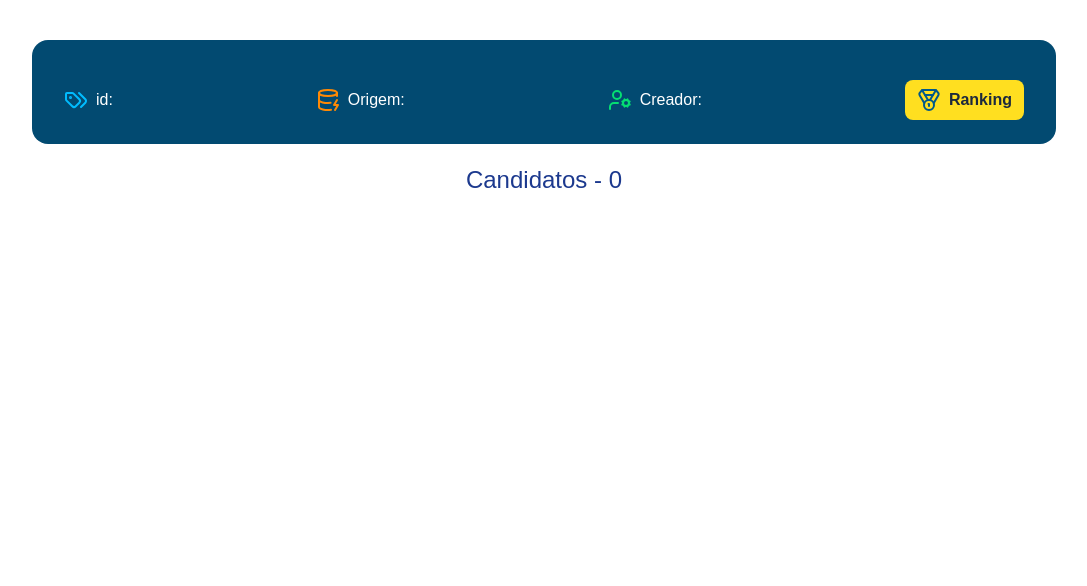
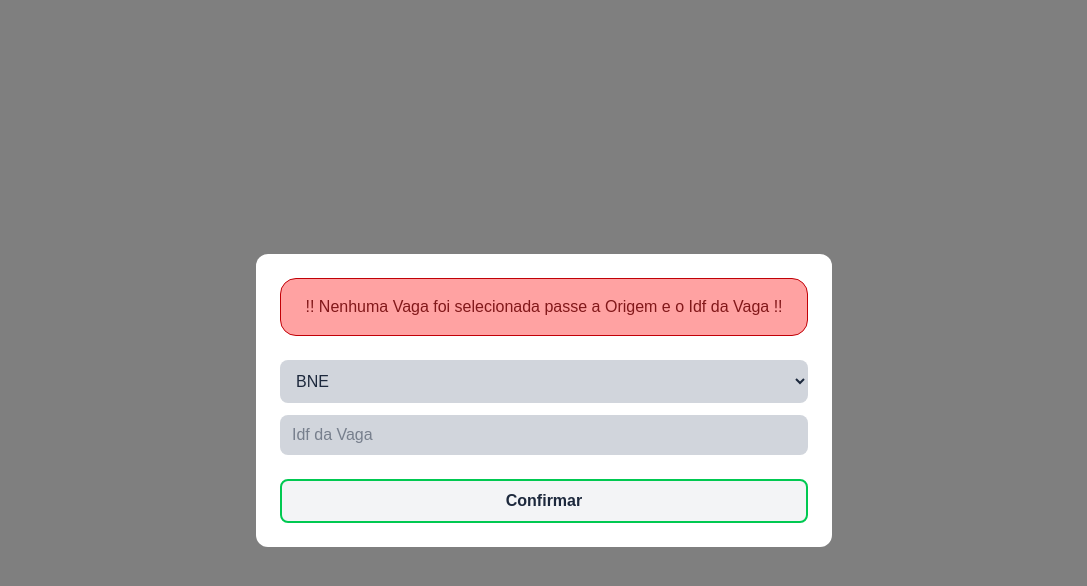
Before and after one commit to waltindobne/App-Inovacao, a Next.js app in the folder app/: page / in a window 1280 px wide. Shown: the top 586 px of the page, without its empty margins (96-1183 px from the left). Built offline with nearby package versions, Linux system fonts and the light colour scheme.

Commit message:
finalmente foi tudo

```diff
--- a/app/src/Context/AppContext.tsx
+++ b/app/src/Context/AppContext.tsx
@@ -14,7 +14,12 @@ export interface Candidate {
     candidateName: string;
     candidate_CV: string;
     origemEnum: number;
+    idf_Candidate: number;
+    idf_Vacancy: number;
+    percentage: number;
+    reason: string;
 }
+
 
 export interface Questions {
     id: number;
--- a/app/src/app/layout.tsx
+++ b/app/src/app/layout.tsx
@@ -14,7 +14,7 @@ import { DataProvider } from "@/Context/AppContext";
   });
 
   export const metadata: Metadata = {
-    title: "Create Next App",
+    title: "InterView",
     description: "Generated by create next app",
   };
 
@@ -31,7 +31,7 @@ import { DataProvider } from "@/Context/AppContext";
         <body
           className={`${geistSans.variable} ${geistMono.variable} antialiased`}
         >
-          <DataProvider> {/* Envolvendo toda a aplicação com o contexto */}
+          <DataProvider>
             {children}
           </DataProvider>
         </body>
--- a/app/src/components/candidate/page.tsx
+++ b/app/src/components/candidate/page.tsx
@@ -28,7 +28,7 @@ function Page(){
         try{
             localStorage.setItem('idVaga', String(externalId));
             localStorage.setItem('origem', String(origem));
-            console.log(origem)
+            console.log(origem);
             const responseVaga = await VacancyService.GetVacancyByExternalId(Number(externalId), origem);
             console.log('Vaga Encontrada:', responseVaga);
             setSelectedVaga(responseVaga.data);
@@ -51,7 +51,7 @@ function Page(){
     };
 
     const handleToRanking = () => {
-        router.push('/Ranking')
+        router.push('/ranking')
     }
 
     const OpenCV = (e: React.MouseEvent, candidato: Candidate) => {
@@ -71,7 +71,7 @@ function Page(){
         <div className="w-4/5 mx-auto py-10">
 
             <div className="w-full flex flex-wrap justify-center items-center">
-            {candidates.length !== 0 ? (
+            {candidates.length === 0 ? (
                 <div className="w-full h-screen bg-[rgb(0,0,0,0.5)] fixed inset-0 flex justify-center items-center">
                         <form onSubmit={(e) => {
                             e.preventDefault();
@@ -92,14 +92,14 @@ function Page(){
                 ) : (
                 <div className="w-full bg-white">
                     <div className="w-full flex justify-center items-center">
-                        <div className="w-full py-6 px-8 bg-sky-900 rounded-2xl ">
+                        <div className="w-full py-6 px-8 bg-sky-900 rounded-2xl">
                             <h1 className="text-2xl font-bold">{selectedVaga?.vacancyName}</h1>
                             <p>{selectedVaga?.description}</p>
                             <div className="flex justify-between items-center mt-4">
                                 <p className="flex"><Tags className="mr-2 text-sky-400"/>id: {selectedVaga?.id}</p>
                                 <p className="flex"><DatabaseZap className="mr-2 text-orange-400"/>Origem: {Enum[selectedVaga?.origemEnum ?? 0]}</p>
-                                <p className="flex"><UserCog className="mr-2 text-green-400"/>Creador: {selectedVaga?.vacancyCreator}</p>
-                                <button className="flex cursor-pointer bg-yellow-300 text-slate-800 font-semibold px-3 py-2 rounded-lg"><Medal className="text-sky-800 mr-2"/>Ranking</button>
+                                <p className="flex"><UserCog className="mr-2 text-green-400"/>Criador: {selectedVaga?.vacancyCreator}</p>
+                                <button onClick={handleToRanking} className="flex cursor-pointer bg-yellow-300 text-slate-800 font-semibold px-3 py-2 rounded-lg"><Medal className="text-sky-800 mr-2"/>Ranking</button>
                             </div>
                         </div>
                     </div>
--- a/app/src/components/ranking/page.tsx
+++ b/app/src/components/ranking/page.tsx
@@ -3,165 +3,8 @@ import { useState, useEffect, ReactNode } from "react";
 import axios from "axios";
 import { ArrowBigLeft, DatabaseZap, FileUser, Medal, Tags, UserCog } from "lucide-react";
 import { useRouter } from "next/navigation";
-import { useData, Vacancy } from "@/Context/AppContext";
-import { CandidateService, RankingService } from "@/Services/WebApi";
-
-interface Candidato {
-    id: number;
-    nome: string;
-    email: string;
-    telefone: string;
-    idade: number;
-    aptidao: number;
-    motivo: string;
-    vaga: number;
-    foto: string;
-}
-interface Data {
-    perguntas?: string[];
-    respostas?: string[];
-    // ... outras propriedades
-  }
-
-export interface Vaga {
-    id: number;
-    foto: string;
-    vaga: string;
-    quantidade: number;
-    salario: number;
-    requisitos: string;
-  }
-
-const candidates = [
-    {
-        "id": 1,
-        "nome": "João",
-        "email": "joao@gmail.com",
-        "telefone": "(41) 9 8765 4321",
-        "idade": 20,
-        "aptidao": 90,
-        "motivo": "João demonstrou excelente domínio técnico, destacando-se na resolução de problemas e na habilidade de aprender novas tecnologias rapidamente. Seu envolvimento ativo em projetos acadêmicos e pessoais evidencia sua iniciativa e potencial de crescimento.",
-        "vaga": 1,
-        "foto": "https://encrypted-tbn0.gstatic.com/images?q=tbn:ANd9GcRs6NOtbwDZZAe8GpwIjUTq2WYn_ExYBshhhQ&s"
-    },
-    {
-        "id": 2,
-        "nome": "Maria",
-        "email": "maria@gmail.com",
-        "telefone": "(41) 9 8765 4321",
-        "idade": 25,
-        "aptidao": 74,
-        "motivo": "Maria se destacou pela sua comunicação clara e objetiva, sendo uma peça-chave em atividades colaborativas. Seu histórico profissional demonstra grande habilidade em liderar equipes e propor soluções inovadoras.",
-        "vaga": 2,
-        "foto": "https://i0.wp.com/blog.infojobs.com.br/wp-content/uploads/2023/08/aproximacao-de-uma-jovem-profissional-feminina-fazendo-contato-visual-contra-o-fundo-colorido.jpg?resize=604%2C403&ssl=1"
-    },
-    {
-        "id": 3,
-        "nome": "Carlos",
-        "email": "carlos@gmail.com",
-        "telefone": "(41) 9 8765 4321",
-        "idade": 30,
-        "aptidao": 30,
-        "motivo": "Carlos demonstrou forte comprometimento e dedicação. Embora tenha apresentado dificuldades técnicas, seu empenho em buscar melhorias contínuas e sua experiência prévia em ambientes corporativos agregam valor ao time.",
-        "vaga": 3,
-        "foto": "https://f.i.uol.com.br/fotografia/2025/01/28/17380813716799045bb0ffb_1738081371_3x2_md.jpg"
-    },
-    {
-        "id": 4,
-        "nome": "Ana",
-        "email": "ana@gmail.com",
-        "telefone": "(41) 9 8765 4321",
-        "idade": 22,
-        "aptidao": 85,
-        "motivo": "Ana apresentou excelente capacidade analítica e espírito crítico, sendo muito elogiada pelo seu raciocínio lógico durante as entrevistas técnicas. Sua postura profissional e segurança nas respostas mostram preparo e experiência.",
-        "vaga": 4,
-        "foto": "https://randomuser.me/api/portraits/women/44.jpg"
-    },
-    {
-        "id": 5,
-        "nome": "Felipe",
-        "email": "felipe@gmail.com",
-        "telefone": "(41) 9 8765 4321",
-        "idade": 27,
-        "aptidao": 78,
-        "motivo": "Felipe possui forte habilidade em gestão de tempo e organização, destacando-se por sua abordagem prática e soluções criativas durante os testes. Sua experiência anterior fortalece suas competências na área administrativa.",
-        "vaga": 5,
-        "foto": "https://randomuser.me/api/portraits/men/44.jpg"
-    },
-    {
-        "id": 6,
-        "nome": "Juliana",
-        "email": "juliana@gmail.com",
-        "telefone": "(41) 9 8765 4321",
-        "idade": 24,
-        "aptidao": 95,
-        "motivo": "Juliana se destacou pela sua facilidade em lidar com pessoas e sua capacidade de criar conexões rapidamente. Sua empatia e habilidades interpessoais são grandes diferenciais para cargos que exigem interação constante com clientes.",
-        "vaga": 6,
-        "foto": "https://randomuser.me/api/portraits/women/45.jpg"
-    },
-    {
-        "id": 7,
-        "nome": "Ricardo",
-        "email": "ricardo@gmail.com",
-        "telefone": "(41) 9 8765 4321",
-        "idade": 35,
-        "aptidao": 60,
-        "motivo": "Ricardo demonstrou habilidades sólidas em gestão de conflitos e negociação. Sua experiência anterior em liderança de equipes foi crucial para a resolução eficiente de problemas durante as dinâmicas de grupo.",
-        "vaga": 7,
-        "foto": "https://randomuser.me/api/portraits/men/45.jpg"
-    },
-    {
-        "id": 8,
-        "nome": "Carolina",
-        "email": "carolina@gmail.com",
-        "telefone": "(41) 9 8765 4321",
-        "idade": 28,
-        "aptidao": 88,
-        "motivo": "Carolina possui grande habilidade analítica e lógica. Sua experiência anterior em áreas de tecnologia e sua capacidade de adaptação às mudanças foram pontos fortes destacados durante o processo seletivo.",
-        "vaga": 8,
-        "foto": "https://randomuser.me/api/portraits/women/46.jpg"
-    },
-    {
-        "id": 9,
-        "nome": "Marcos",
-        "email": "marcos@gmail.com",
-        "telefone": "(41) 9 8765 4321",
-        "idade": 32,
-        "aptidao": 40,
-        "motivo": "Marcos demonstrou ser uma pessoa extremamente dedicada e esforçada. Embora tenha apresentado algumas dificuldades técnicas, seu interesse em aprender e evoluir ficou evidente durante o processo seletivo.",
-        "vaga": 9,
-        "foto": "https://randomuser.me/api/portraits/men/46.jpg"
-    },
-    {
-        "id": 10,
-        "nome": "Beatriz",
-        "email": "beatriz@gmail.com",
-        "telefone": "(41) 9 8765 4321",
-        "idade": 29,
-        "aptidao": 92,
-        "motivo": "Beatriz demonstrou habilidades excepcionais em comunicação e persuasão. Sua experiência na área comercial e sua postura profissional garantiram um desempenho acima da média durante todas as etapas do processo seletivo.",
-        "vaga": 10,
-        "foto": "https://randomuser.me/api/portraits/women/47.jpg"
-    }
-];
-const vagas:Vaga[] = [
-    {
-        "id": 1,
-        "foto": "https://encrypted-tbn0.gstatic.com/images?q=tbn:ANd9GcTH-Xu2k0C4wdc35bq-r9uI1813kclztywZhw&s",
-        "vaga": "Desenvolvedor Frontend",
-        "quantidade": 2,
-        "salario": 4000,
-        "requisitos": "html, css, javascript, react, tailwind"
-    },
-    {
-        "id": 2,
-        "foto": "https://i.pinimg.com/564x/b4/00/bb/b400bba24a3ac713c5611facf4376d7e.jpg",
-        "vaga": "Desenvolvedor Backend",
-        "quantidade": 3,
-        "salario": 4500,
-        "requisitos": "c#, sql, github, azure"
-    }
-];
+import { Candidate, useData, Vacancy } from "@/Context/AppContext";
+import { CandidateService, RankingService, VacancyService } from "@/Services/WebApi";
 
 const Enum = [
     "",
@@ -171,94 +14,81 @@ const Enum = [
 
 function Page(){
     const router = useRouter();
-    const [isOpen, setIsOpen] = useState(true);
-    const { data, setData } = useData();
-    console.log(data);
     const [modalClass, setModalClass] = useState("scale-0 opacity-0");
 
-    const [selectedCandidate, setSelectedCandidate] = useState<Candidato | null>(null);
-    const [selectedVaga, setSelectedVaga] = useState<Vaga | null>(null);
-
-
     const [vacancy, setVacancy] = useState<Vacancy | null>(null);
+    const [candidates, setCandidates] = useState<Candidate[]>([]);
+    const [selectedCandidate, setSelectedCandidate] = useState<Candidate | null>(null);
 
     const idCandidate = Number(localStorage.getItem('idCandidate'));
     const idVaga = Number(localStorage.getItem('idVaga'));
     const origemEnum = Number(localStorage.getItem('origem'));
 
-    const ordenarPorAptidao = (lista:Candidato[]) => {
-        return [...lista]
-        .filter(candidato => candidato.aptidao > 50)
-        .sort((a, b) => b.aptidao - a.aptidao );
-    };
+    useEffect(() => {
+        const fetchRanking = async () => {
+            try {
+                console.log("idVaga:", idVaga, "origemEnum:", origemEnum);
+                const responseRanking = await RankingService.GetAllRankingsByVacancyId(idVaga);
+                const responseVacancy = await VacancyService.GetVacancyByExternalId(idVaga, origemEnum);
+                setVacancy(responseVacancy.data);
 
-    const Ranking = async() => {
-        try{
-            const responseRanking = RankingService.GetAllRankingsByVacancyId(idVaga);
-            if(!responseRanking){
-                useEffect(() => {
-                    RankingService.CreateRankingByIA()
-                    .then((response) => {
-                        console.log(response);
-                    })
-                    .catch((error) => {
-                        console.log('Erro ao tentar criar o Ranking',error);
-                    })
-                }, []);
+                if (!responseRanking || !responseRanking.data || responseRanking.data.length === 0) {
+                    const response = await RankingService.CreateRankingByIA(origemEnum, idVaga);
+                    setCandidates(response.data);
+                    console.log("Candidatos retornados:", response.data);
+                } else {
+                    console.log('Ranking ja existente na base de dados, não foi gerado, caso queira clique para gerar manualmente');
+                    console.log("Dados do ranking existentes:", responseRanking.data);
+                    setCandidates(responseRanking.data);
+                }
+            } catch (error) {
+                console.log('Erro ao listar o ranking:', error);
             }
-        }
-        catch(error){
-            console.log('Erro ao listar o rankig:', error);
-        }
-    }
+        };
 
-    /*useEffect(() => {
-        CandidateService.GetAllCandidates()
-            .then((response) => {
-                console.log(response.data);
-                setCandidates(response.data);
-            })
-            .catch((error) => {
-                console.log('Erro ao tentar listar candidatos:', error)
-            })
-    }, [])
+        fetchRanking();
+    }, [idVaga]);
 
-    const OpenCV = (e: React.MouseEvent, candidato: Candidato) => {
-            e.stopPropagation();
-            setSelectedCandidate(candidato);
-            const idVaga = localStorage.getItem('idVaga');
-
-            if (idVaga) {
-                const vagaEncontrada = vagas.find(v => v.id === parseInt(idVaga));
-                setSelectedVaga(vagaEncontrada || null);
-
-                // Carrega perguntas e respostas do contexto
-                if (data.perguntas) {
-                    setPerguntas(data.perguntas);
-                }
-                if (data.respostas) {
-                    setRespostas(data.respostas);
-                }
-            } else {
-                setSelectedVaga(null);
-            }
+    const OpenCV = async (e: React.MouseEvent, candidato: Candidate) => {
+        try {
+            const response = await CandidateService.GetCandidateById(candidato.origemEnum, candidato.idf_Candidate);
+            setSelectedCandidate(response.data);
+            console.log('Sucesso ao encontrar o candidato', response.data);
 
             setTimeout(() => {
                 setModalClass("scale-100 opacity-100");
             }, 10);
-        };
+        } catch (error) {
+            console.log('Erro ao tentar listar os dados do candidato', error);
+        }
+    }
     const closeModal = () => {
         setModalClass("scale-0 opacity-0");
         setTimeout(() => {
             setSelectedCandidate(null);
         }, 200);
+    };
+
+    // nesta função abaixo de listar da maior porcentagem para a menor ele pega somente até 50% menos que isso ele não pega
+
+    /*const ordenarPorAptidao = (lista:Candidate[]) => {
+        return [...lista]
+        .filter(candidato => candidato.percentage > 50)
+        .sort((a, b) => b.percentage - a.percentage );
     };*/
+
+    // nessa aqui ele pega todos desde o maior até o menor
+
+    const ordenarPorAptidao = (lista:Candidate[]) => {
+        return [...lista]
+        .sort((a, b) => b.percentage - a.percentage );
+    };
 
     return(
         <div className="w-4/5 mx-auto my-10">
             <div className="w-full flex justify-center items-center">
                 <div className="w-full py-6 px-8 bg-sky-900 rounded-2xl ">
-                    <h1 className="text-2xl font-bold">{vacancy?.vacancyName}</h1>
+                    <h1 className="text-2xl font-bold text-amber-100">{vacancy?.vacancyName}</h1>
                     <p>{vacancy?.description}</p>
                     <div className="flex justify-around items-center mt-4">
                         <p className="flex"><Tags className="mr-2 text-sky-400"/>id: {vacancy?.id}</p>
@@ -267,35 +97,35 @@ function Page(){
                     </div>
                 </div>
             </div>
-            <h1 className="w-full flex justify-center text-2xl text-blue-900 mt-5">Ranking dos Candidatos - {ordenarPorAptidao(candidates).length}</h1>
-            <div className="w-full mt-4 flex flex-wrap justify-center items-center">
+            <h1 className="w-full flex justify-center text-2xl text-blue-900 mt-5">Ranking dos Candidatos - {candidates.length}</h1>
+            <div className="w-full flex justify-center flex-wrap">
                 {ordenarPorAptidao(candidates).map((candidato, index) => (
-                <button className="w-lg p-4 border-2 border-blue-900 rounded-2xl flex text-slate-800 m-1.5 min-h-50 hover:bg-slate-200 hover:text-sky-900 hover:scale-102 cursor-pointer transition duration-200 ease-in-out" key={index} /*onClick={(e) => OpenCV(e,candidato)}*/>
+                <button className="w-96 p-4 border-2 border-blue-900 rounded-2xl flex text-slate-800 m-1.5 hover:bg-slate-200 hover:text-sky-900 hover:scale-102 cursor-pointer transition duration-200 ease-in-out" key={index} /*onClick={(e) => OpenCV(e,candidato)}*/>
                     <div className="">
                         <div className="flex w-full justify-between">
-                            <h1><b className="mr-1">N°:</b> {index + 1}</h1>
-                            <h1><b className="mr-1">Id:</b> {candidato.id}</h1>
+                            <h1><b className="mr-1">N°:</b>{index + 1}</h1>
+                            <h1><b className="mr-1">Id:</b> {candidato.idf_Candidate}</h1>
+                            {/*<div className="flex">
+                                <tr className="mr-2 font-bold">nome:</tr>
+                                <td>{candidato.candidateName}</td>
+                            </div>*/}
                             <div className="flex">
-                                <tr className="mr-2 font-bold">nome:</tr>
-                                <td>{candidato.nome}</td>
+                                <tr className="mr-2 font-bold">Porcentagem:</tr>
+                                <td>{candidato.percentage}%</td>
                             </div>
                             <div className="flex">
-                                <tr className="mr-2 font-bold">Aptidão:</tr>
-                                <td>{candidato.aptidao}%</td>
-                            </div>
-                            <div className="flex">
-                                {/*<button onClick={(e) => OpenCV(e,candidato)} className="mr-2 font-bold text-green-700 hover:scale-110 cursor-pointer"><FileUser/></button>*/}
+                                <button onClick={(e) => OpenCV(e,candidato)} className="mr-2 font-bold text-green-700 hover:scale-110 cursor-pointer"><FileUser/></button>
                             </div>
                         </div>
                         <div className=" mt-2">
-                            <td>{candidato.motivo}</td>
+                            <td>{candidato.reason}</td>
                         </div>
                     </div>
                 </button>
                 ))}
             </div>
 
-            {/*selectedCandidate && selectedVaga && (
+            {selectedCandidate && (
             <div className="fixed inset-0 bg-[rgb(0,0,0,0.5)] flex justify-center items-center text-slate-800" onClick={closeModal}>
                 <div className={`transform transition-all duration-200 ease-out ${modalClass} w-3xl max-h-full bg-white p-10 overflow-auto shadow-xl relative`} onClick={(e) => e.stopPropagation()}>
                     <button className="absolute top-4 right-4 text-red-600 hover:text-red-500 cursor-pointer" onClick={closeModal}>X</button>
@@ -303,25 +133,25 @@ function Page(){
                         <div className="text-sm space-y-2">
                             <div className="flex text-lg">
                                 <b className="mr-2">Nome:</b>
-                                <p>{selectedCandidate.nome}</p>
+                                <p>{selectedCandidate.candidateName}</p>
                             </div>
+                            {/*<div className="flex text-lg">
+                                <b className="mr-2">Porcentagem:</b>
+                                <p>{selectedCandidate.percentage}</p>
+                            </div>*/}
                             <div className="flex text-lg">
-                                <b className="mr-2">Email:</b>
-                                <p>{selectedCandidate.email}</p>
-                            </div>
-                            <div className="flex text-lg">
-                                <b className="mr-2">Idade:</b>
-                                <p>{selectedCandidate.idade}</p>
+                                <b className="mr-2">Vaga:</b>
+                                <p>{vacancy?.vacancyName}</p>
                             </div>
                         </div>
                     </div>
                     <div className="space-y-4 text-md w-full">
                         <div>
-                            {selectedCandidate.motivo}
+                            {selectedCandidate.candidate_CV}
                         </div>
                     </div>
-                    <div className="mt-8 pt-8 border border-gray-500">
-                    {perguntas.map((pergunta, index) => {
+                    <div className="mt-8 pt-8">
+                    {/*{perguntas.map((pergunta, index) => {
                         const respostaCorrespondente = respostas[index] || "Nenhuma resposta fornecida";
 
                         return (
@@ -334,11 +164,11 @@ function Page(){
                                 </div>
                             </div>
                         );
-                    })}
+                    })*/}
                     </div>
                 </div>
             </div>
-            )*/}
+            )}
         </div>
     )
 }
```
Also changed, not shown: app/src/Services/WebApi.tsx (+22 -18 lines), app/src/components/generator/page.tsx (+27 -20 lines), app/src/components/questions/page.tsx (+17 -9 lines).
